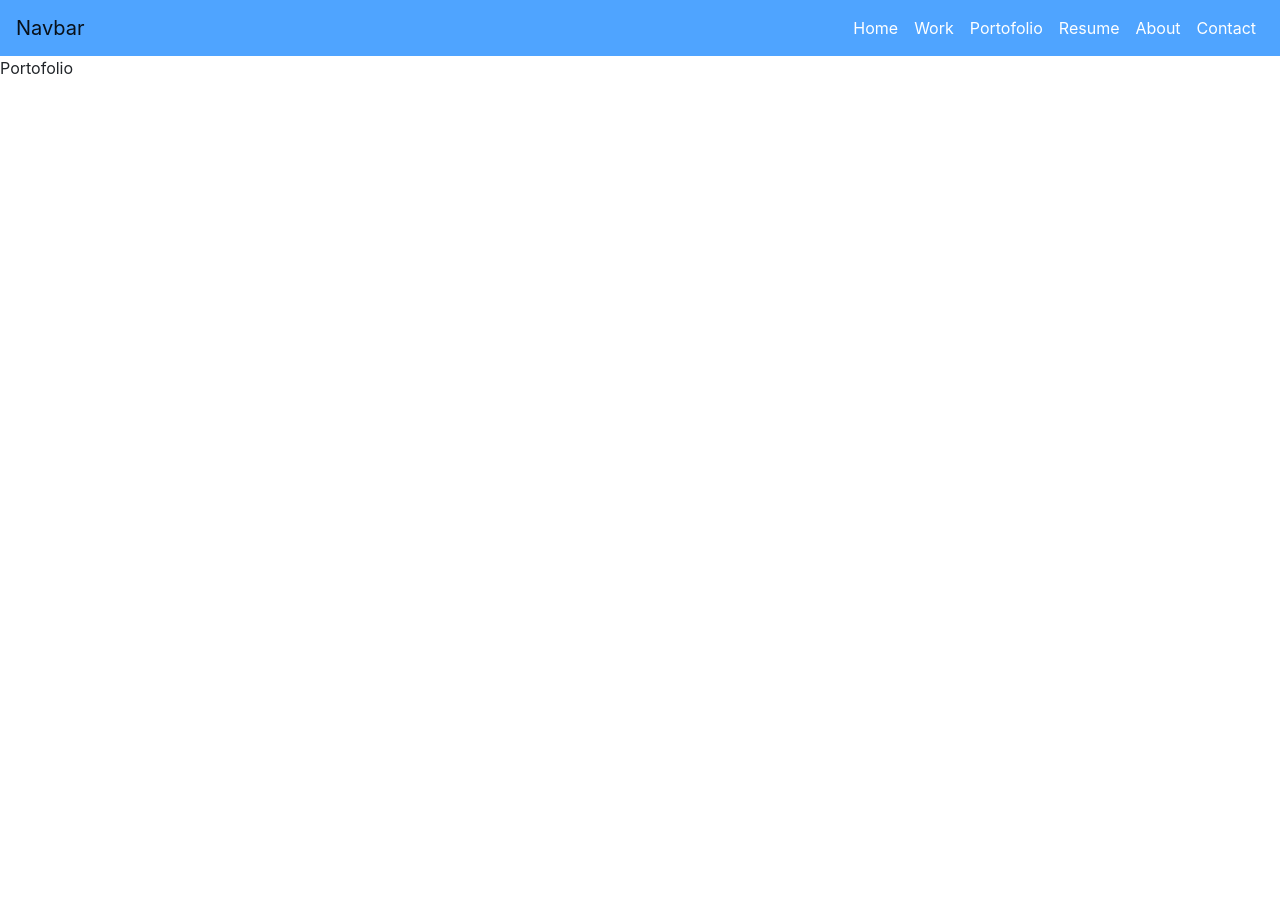
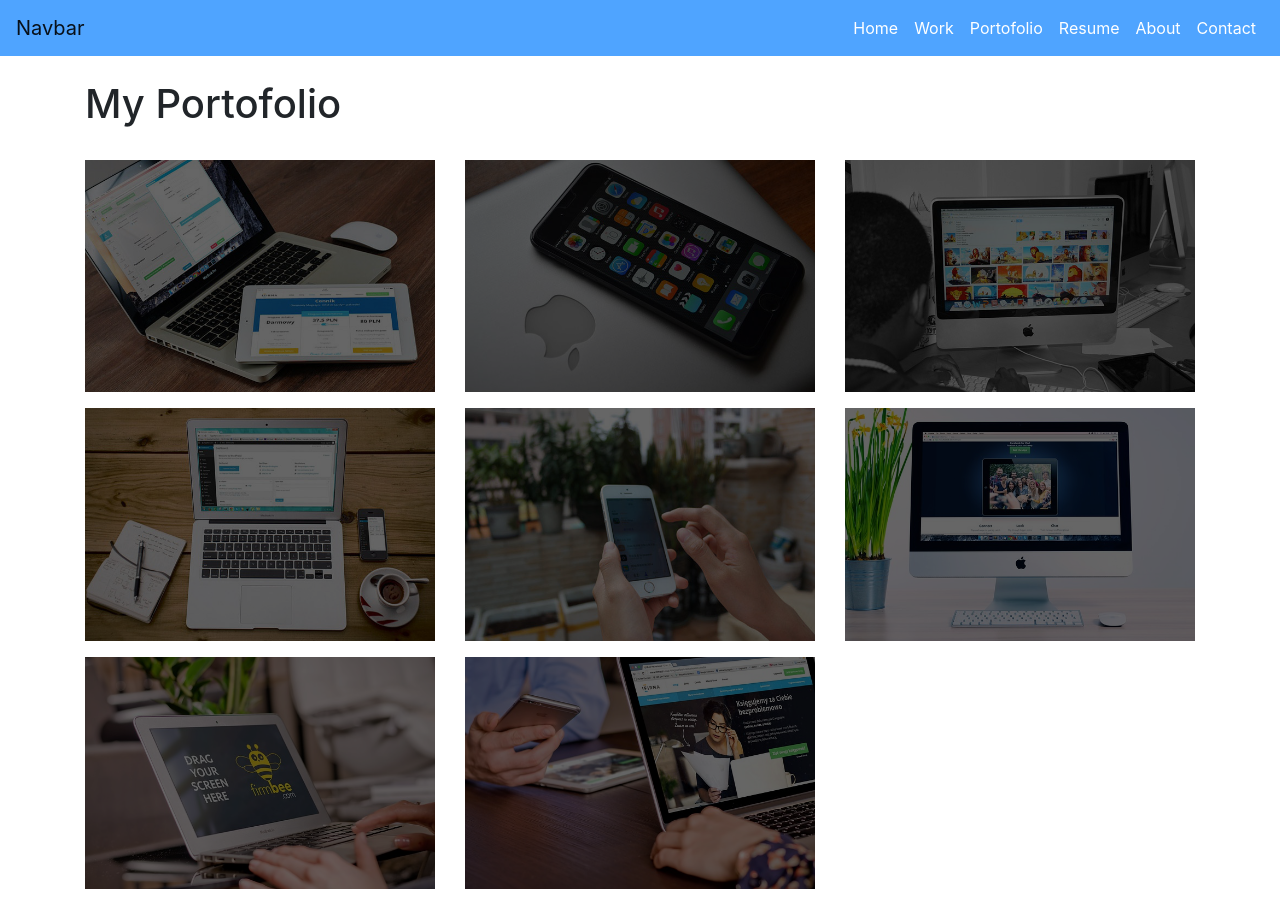
Before and after one commit to magdyMohammed20/react-template, a React (Create React App) app: page /portofolio in a window 1280 px wide. Before the commit the page ends 800 px from the top, so only its background shows below. Built offline with nearby package versions, Linux system fonts and the light colour scheme.

Commit message:
Create Portofolio Page
- Edit Api Json Data File
- Fetch Portofolio Data From Api
- Show PortoFolio Data In Portofolio Page

```diff
--- a/public/Api/data.json
+++ b/public/Api/data.json
@@ -22,35 +22,35 @@
     "portfolio": [
         {
             "id": 1,
-            "image": "/images/portfolio-img1.jpg"
+            "image": "/images/Portfolio/portfolio-img1.jpg"
         },
         {
             "id": 2,
-            "image": "/images/portfolio-img2.jpg"
+            "image": "/images/Portfolio/portfolio-img2.jpg"
         },
         {
             "id": 3,
-            "image": "/images/portfolio-img3.jpg"
+            "image": "/images/Portfolio/portfolio-img3.jpg"
         },
         {
             "id": 4,
-            "image": "/images/portfolio-img4.jpg"
+            "image": "/images/Portfolio/portfolio-img4.jpg"
         },
         {
             "id": 5,
-            "image": "/images/portfolio-img5.jpg"
+            "image": "/images/Portfolio/portfolio-img5.jpg"
         },
         {
             "id": 6,
-            "image": "/images/portfolio-img6.jpg"
+            "image": "/images/Portfolio/portfolio-img6.jpg"
         },
         {
             "id": 7,
-            "image": "/images/portfolio-img4.jpg"
+            "image": "/images/Portfolio/portfolio-img7.jpg"
         },
         {
             "id": 8,
-            "image": "/images/portfolio-img8.jpg"
+            "image": "/images/Portfolio/portfolio-img8.jpg"
         }
     ],
     "social": [
--- a/src/Components/Portofolio/index.js
+++ b/src/Components/Portofolio/index.js
@@ -1,9 +1,42 @@
-import React from 'react';
+import React, { useEffect, useState } from 'react';
+import axios from 'axios'
+import { ImgContainer } from './style'
 
 const Portofolio = () => {
+
+    const [portofolio, setPortofolio] = useState([])
+
+    useEffect(() => {
+        async function fetchData() {
+            const result = await axios.get('Api/data.json')
+            setPortofolio(result.data.portfolio)
+        }
+
+        fetchData()
+
+    }, []);
+
+    const all = portofolio.length > 0 ?
+        portofolio.map(portofolioItem => {
+            return (
+                <div className='col-4 my-2' key={portofolioItem.id}>
+                    <ImgContainer>
+                        <img src={portofolioItem.image} className='w-100' />
+                    </ImgContainer>
+                </div>
+            )
+        })
+        : '';
+
+
     return (
-        <div>
-            Portofolio
+        <div className='pt-4'>
+            <div className='container'>
+                <h1>My Portofolio</h1>
+                <div className='row mt-4'>
+                    {all}
+                </div>
+            </div>
         </div>
     );
 };
--- /dev/null
+++ b/src/Components/Portofolio/style.js
@@ -0,0 +1,15 @@
+import styled from 'styled-components'
+
+export const ImgContainer = styled.div`
+    position: relative;
+
+    &:after{
+        content: '';
+        position: absolute;
+        top: 0;
+        left: 0;
+        width: 100%;
+        height: 100%;
+        background-color: rgba(0,0,0,.6)
+    }
+`
```
Also changed, not shown: src/Components/Portofolio/style.css (deleted).
